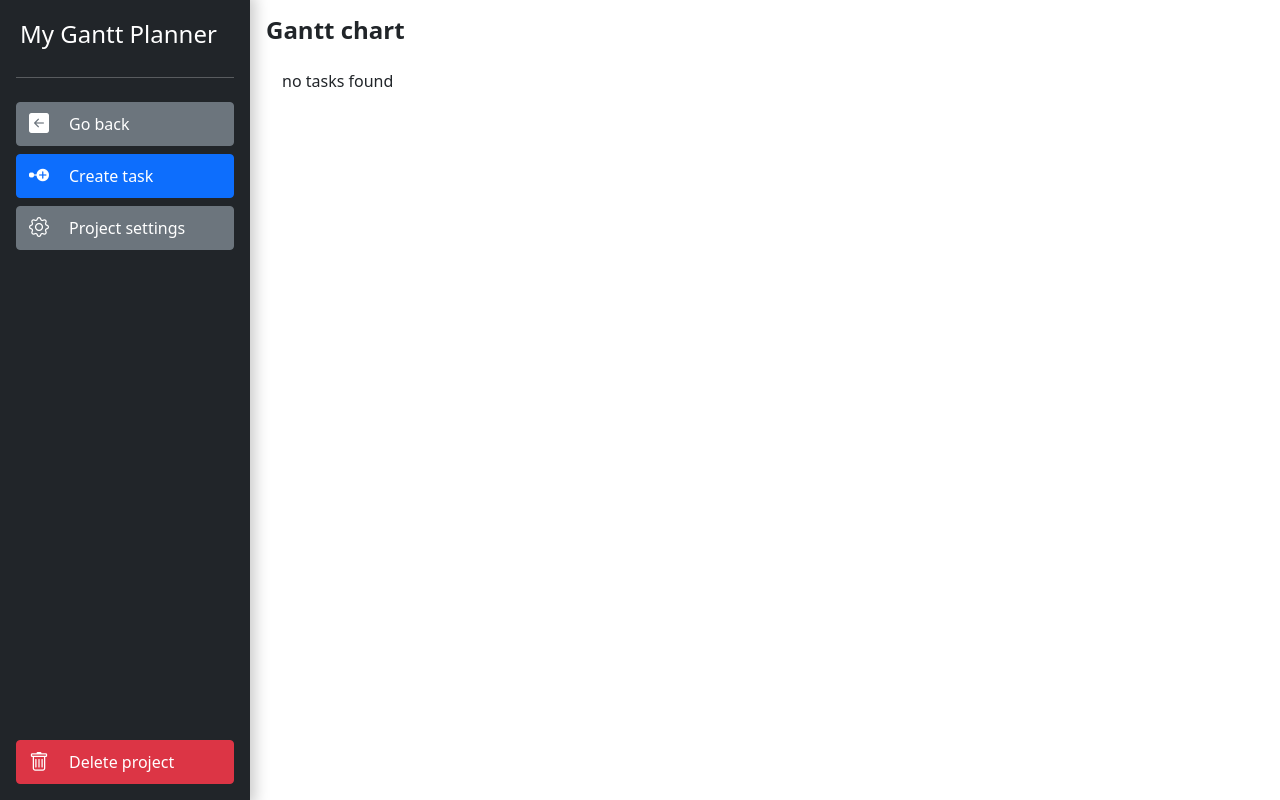
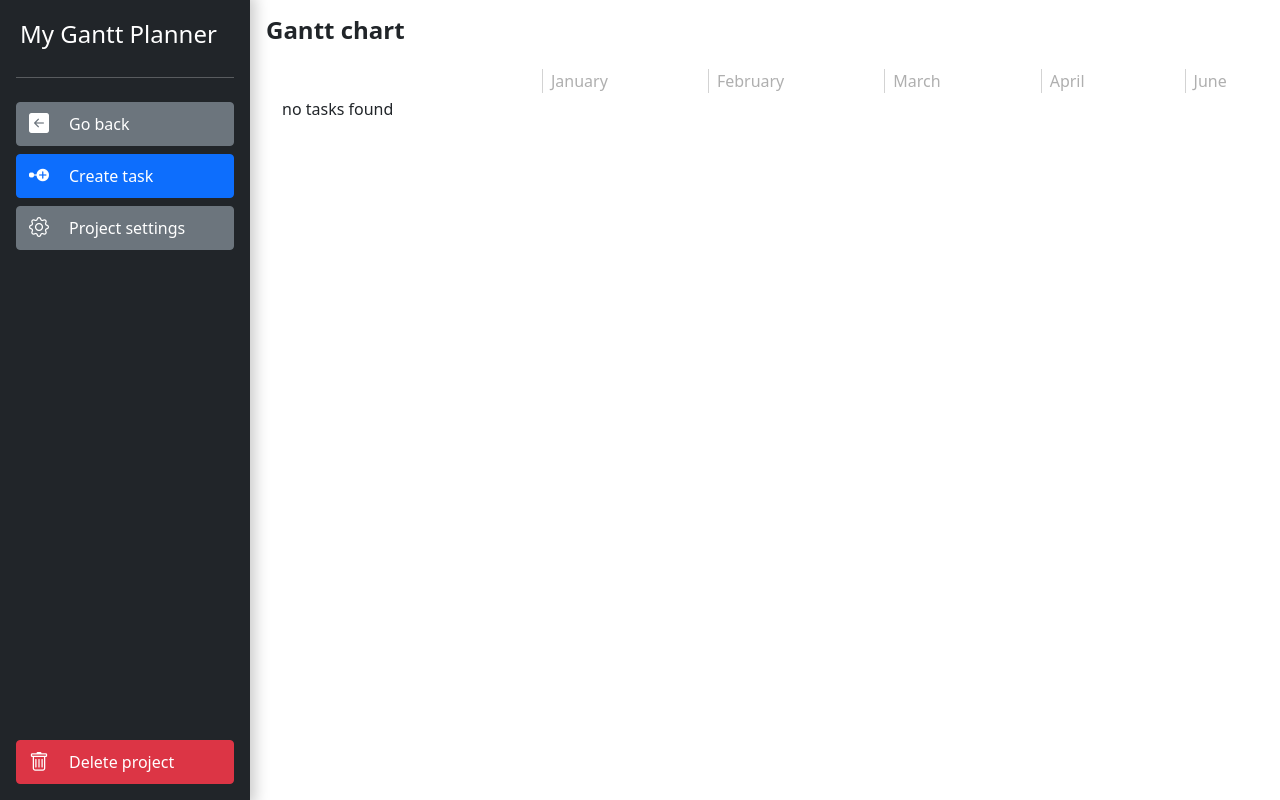
Before and after one commit to RnsX/gantt-planner, a React (Create React App) app: page /Project/1 in a window 1280 px wide. Built offline with nearby package versions, Linux system fonts and the light colour scheme.

Commit message:
Added timeline to top (need to relative fix)

```diff
--- a/src/components/SliderContainer.tsx
+++ b/src/components/SliderContainer.tsx
@@ -5,6 +5,7 @@ import { ITask } from '../data-structures/Task';
 import { IAppState } from '../redux/Store';
 import TaskRow from './TaskRow';
 import RightClickWindow, { IRightClickWindowProps } from '../components/RightClickWindow';
+import Timeline from '../components/Timeline';
 
 
 const SliderContainer = () => {
@@ -35,6 +36,7 @@ const SliderContainer = () => {
   return (
       <div className='sliderContainer'>
       <RightClickWindow windowProps={rClickMenu} closeWindow={hideRightClick}/>
+      <Timeline></Timeline>
 
       {
         props != null && props.Tasks.length != 0
--- a/src/components/TaskRow.tsx
+++ b/src/components/TaskRow.tsx
@@ -68,7 +68,6 @@ const TaskRow = (props:{task: ITask, project: IProject}) => {
             <div className='task-left'>
                 <table className='taskTable'>
                     <tr className='tableRow'>
-                        <td>{id}</td>
                         <td>{name}</td>
                     </tr>
                 </table>
--- /dev/null
+++ b/src/components/Timeline.tsx
@@ -0,0 +1,25 @@
+import React from 'react';
+
+const Timeline = () => {
+  return (
+    <div style={{display: 'flex', marginBottom: '0.25em'}}>
+        <div style={{marginLeft: '260px', color: '#afafaf', borderLeft: '1px solid lightgray', paddingLeft: '0.5em'}}>
+        January
+        </div>
+        <div style={{marginLeft: '100px', color: '#afafaf', borderLeft: '1px solid lightgray', paddingLeft: '0.5em'}}>
+        February
+        </div>
+        <div style={{marginLeft: '100px', color: '#afafaf', borderLeft: '1px solid lightgray', paddingLeft: '0.5em'}}>
+        March
+        </div>
+        <div style={{marginLeft: '100px', color: '#afafaf', borderLeft: '1px solid lightgray', paddingLeft: '0.5em'}}>
+        April
+        </div>
+        <div style={{marginLeft: '100px', color: '#afafaf', borderLeft: '1px solid lightgray', paddingLeft: '0.5em'}}>
+        June
+        </div>
+    </div>
+  )
+};
+
+export default Timeline;
```
